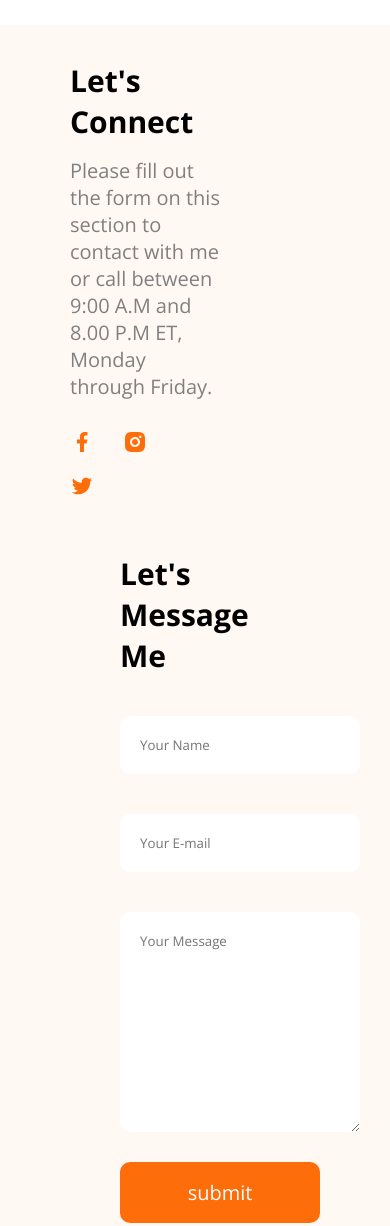
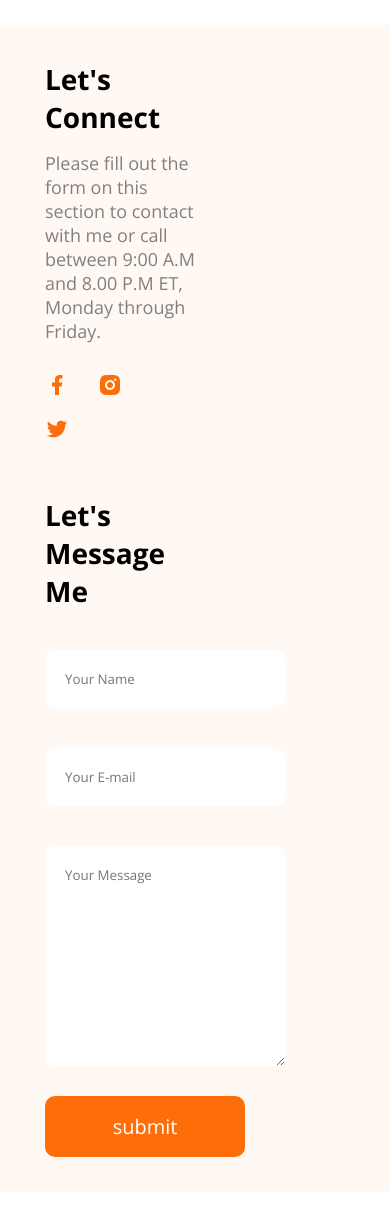
Before and after one commit to EmonHira135923/Demo-Portfolio, a plain HTML site: page index.html in a window 390 px wide. Drawn offline with nearby package versions, Linux system fonts and the light colour scheme.

Commit message:
footer done

```diff
--- a/style.css
+++ b/style.css
@@ -116,27 +116,22 @@
 
   .footer-div-container {
     flex-direction: column;
-    align-items: center;
-    justify-content: center;
   }
 
   .footer-h1{
-    font-size: 30px;
+    font-size: 28px;
     font-weight: bold;
   }
 
   .footer-p{
-    font-size: 20px;
+    font-size: 18px;
     font-weight: normal;
   }
 
   .footer-img{
-    font-size: 20px;
+    font-size: 18px;
   }
 
-  .footer-form{
-    text-align: left;
-  }
 
   .footer-input,.footer-textarea{
     width: 200px;
```
